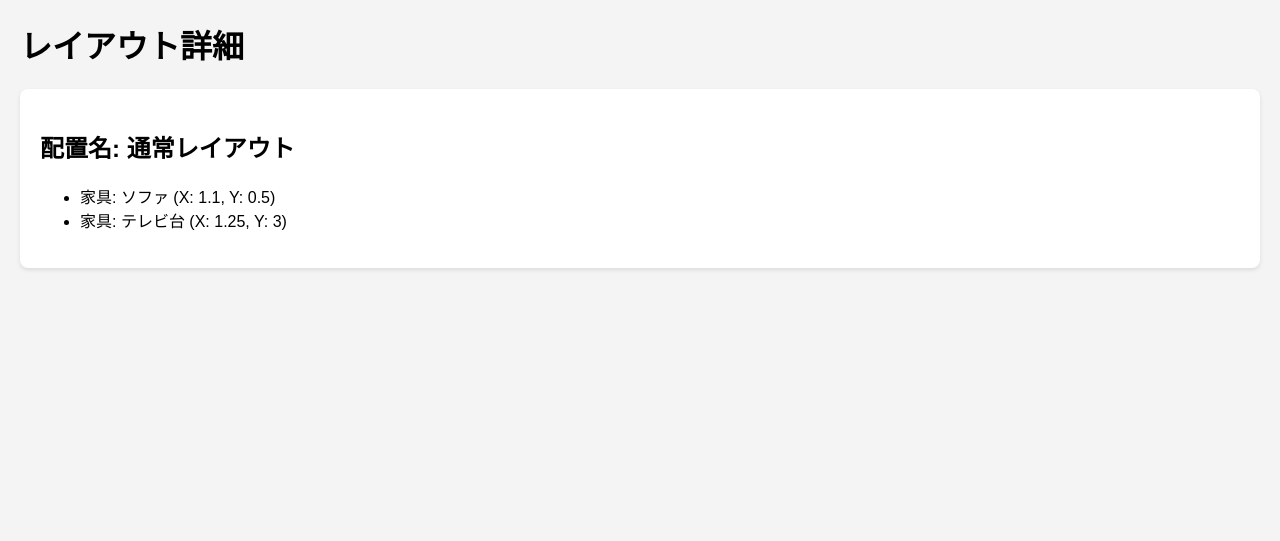
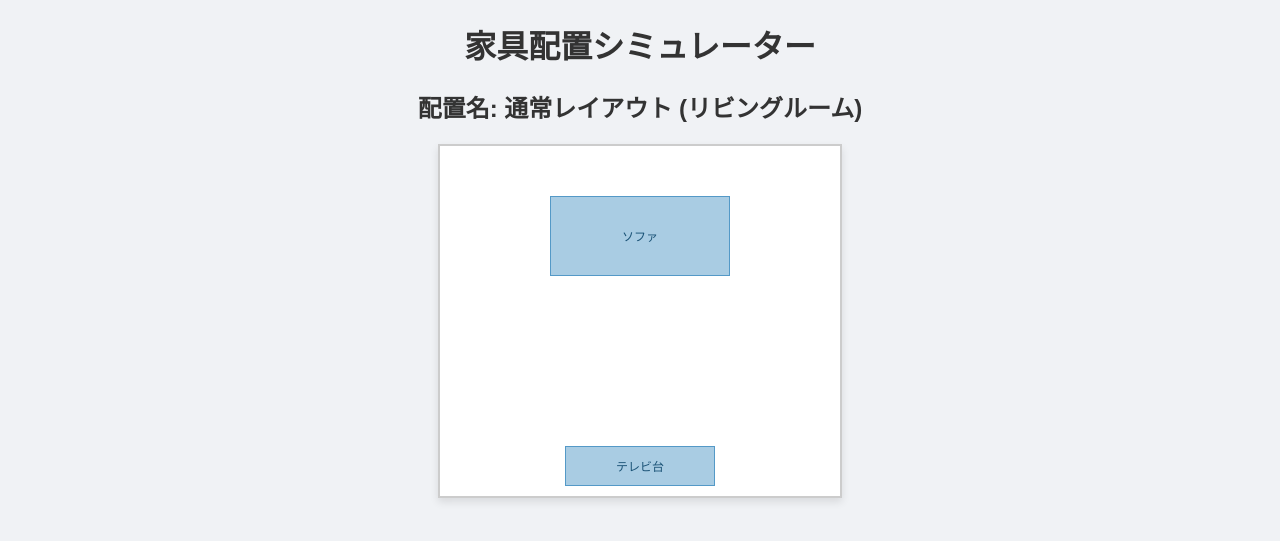
Before and after one commit to Takumi0402/db_placements_app, a Flask app: page / in a window 1280 px wide. Shown: the top 541 px of the page. Run offline with Flask 3, Linux system fonts and the light colour scheme; data comes from the database, SQL or seed files in the repository.

Commit message:
Phase3: can move furniture in the room

```diff
--- a/static/css/style.css
+++ b/static/css/style.css
@@ -1,12 +1,37 @@
 body {
   font-family: sans-serif;
   margin: 20px;
-  background-color: #f4f4f4;
+  background-color: #f0f2f5;
+  color: #333;
 }
 
-#layout-info {
+h1,
+h2 {
+  text-align: center;
+}
+
+/* 部屋のコンテナのスタイル */
+#room-container {
   background-color: #fff;
-  padding: 20px;
-  border-radius: 8px;
-  box-shadow: 0 2px 4px rgba(0, 0, 0, 0.1);
+  border: 2px solid #ccc;
+  margin: 20px auto; /* 中央揃え */
+  position: relative; /* 家具を絶対位置で配置するための基準となります */
+  box-shadow: 0 4px 8px rgba(0, 0, 0, 0.1);
 }
+
+/* 家具のスタイル */
+.furniture-item {
+  background-color: #a9cce3; /* 家具の色 */
+  border: 1px solid #5499c7;
+  position: absolute; /* 部屋コンテナを基準に、座標で位置を指定します */
+  box-sizing: border-box; /* paddingとborderをwidth/heightに含める */
+  display: flex;
+  align-items: center;
+  justify-content: center;
+  font-size: 12px;
+  color: #1a5276;
+  cursor: grab; /* ドラッグできることを示すカーソル */
+  /* ★追加: テキスト選択を無効化 */
+  user-select: none;
+  -webkit-user-select: none;
+}
--- a/static/js/script.js
+++ b/static/js/script.js
@@ -1,47 +1,104 @@
-// HTMLドキュメントが完全に読み込まれたら、中のコードを実行します
 document.addEventListener("DOMContentLoaded", function () {
-  // APIからレイアウトIDが1のデータを取得します
+  const SCALE = 100; // 1メートル = 100ピクセル
+  const roomContainer = document.getElementById("room-container");
+
+  let activeItem = null;
+  let isDragging = false;
+  let offsetX = 0;
+  let offsetY = 0;
+
   fetch("/api/layouts/1")
     .then((response) => {
-      // サーバーからの返答をJSON形式に変換します
-      if (!response.ok) {
-        throw new Error("ネットワークの応答が正しくありませんでした");
-      }
+      if (!response.ok) throw new Error("Network response was not ok");
       return response.json();
     })
     .then((data) => {
-      // データを正しく受け取れた場合の処理
-      console.log("取得したデータ:", data); // まずはコンソールでデータを確認します
-
-      // HTML内のデータを表示したい場所（要素）を取得します
-      const layoutInfoDiv = document.getElementById("layout-info");
-
-      // 「読み込み中...」の表示を消します
-      layoutInfoDiv.innerHTML = "";
-
-      if (data.length === 0) {
-        layoutInfoDiv.textContent = "データが見つかりませんでした。";
-        return;
-      }
-
-      // 見出しを追加します
-      const title = document.createElement("h2");
-      title.textContent = `配置名: ${data[0].placement_name}`;
-      layoutInfoDiv.appendChild(title);
-
-      // 取得した家具のリストを作成します
-      const ul = document.createElement("ul");
-      data.forEach((item) => {
-        const li = document.createElement("li");
-        li.textContent = `家具: ${item.furniture_name} (X: ${item.pos_x}, Y: ${item.pos_y})`;
-        ul.appendChild(li);
-      });
-      layoutInfoDiv.appendChild(ul);
+      if (data.length === 0) return;
+      renderLayout(data);
     })
     .catch((error) => {
-      // データ取得に失敗した場合の処理
       console.error("データの取得に失敗しました:", error);
-      const layoutInfoDiv = document.getElementById("layout-info");
-      layoutInfoDiv.textContent = "データの読み込みに失敗しました。";
+      document.getElementById("layout-name").textContent =
+        "データの読み込みに失敗しました。";
     });
+
+  function renderLayout(layoutData) {
+    const layoutNameH2 = document.getElementById("layout-name");
+    const firstItem = layoutData[0];
+    layoutNameH2.textContent = `配置名: ${firstItem.placement_name} (${firstItem.room_name})`;
+    roomContainer.style.width = `${firstItem.room_width * SCALE}px`;
+    roomContainer.style.height = `${firstItem.room_depth * SCALE}px`;
+    roomContainer.innerHTML = "";
+
+    layoutData.forEach((item) => {
+      const furnitureDiv = document.createElement("div");
+      furnitureDiv.className = "furniture-item";
+      furnitureDiv.textContent = item.furniture_name;
+      furnitureDiv.dataset.furnitureId = item.furniture_id;
+      furnitureDiv.style.width = `${item.furniture_width * SCALE}px`;
+      furnitureDiv.style.height = `${item.furniture_depth * SCALE}px`;
+      furnitureDiv.style.left = `${item.pos_x * SCALE}px`;
+      furnitureDiv.style.top = `${item.pos_y * SCALE}px`;
+      furnitureDiv.style.transform = `rotate(${item.rotation}deg)`;
+      furnitureDiv.addEventListener("mousedown", dragStart);
+      roomContainer.appendChild(furnitureDiv);
+    });
+  }
+
+  function dragStart(e) {
+    // ★改良: テキストをクリックしても親要素を掴むようにする
+    if (e.target.classList.contains("furniture-item")) {
+      activeItem = e.target;
+    } else {
+      // テキストなど子要素がクリックされた場合は、親の.furniture-itemを探す
+      activeItem = e.target.closest(".furniture-item");
+    }
+
+    if (!activeItem) return;
+
+    isDragging = true;
+    activeItem.style.cursor = "grabbing";
+    activeItem.style.zIndex = 1000; // ドラッグ中の要素を最前面に
+    offsetX = e.clientX - activeItem.getBoundingClientRect().left;
+    offsetY = e.clientY - activeItem.getBoundingClientRect().top;
+  }
+
+  function drag(e) {
+    if (!isDragging || !activeItem) return;
+
+    // マウスの動きに合わせて家具の座標を更新
+    let newX = e.clientX - roomContainer.getBoundingClientRect().left - offsetX;
+    let newY = e.clientY - roomContainer.getBoundingClientRect().top - offsetY;
+
+    // --- ★ここからが範囲制限のロジック ---
+    const roomRect = roomContainer.getBoundingClientRect();
+    const itemRect = activeItem.getBoundingClientRect();
+
+    // X座標の最小値・最大値を計算
+    const minX = 0;
+    const maxX = roomRect.width - itemRect.width;
+    // Y座標の最小値・最大値を計算
+    const minY = 0;
+    const maxY = roomRect.height - itemRect.height;
+
+    // 計算した座標が範囲内に収まるように調整
+    newX = Math.max(minX, Math.min(newX, maxX));
+    newY = Math.max(minY, Math.min(newY, maxY));
+
+    activeItem.style.left = `${newX}px`;
+    activeItem.style.top = `${newY}px`;
+  }
+
+  function dragEnd() {
+    if (activeItem) {
+      activeItem.style.cursor = "grab";
+      activeItem.style.zIndex = ""; // z-indexを元に戻す
+    }
+
+    isDragging = false;
+    activeItem = null;
+  }
+
+  document.addEventListener("mousemove", drag);
+  document.addEventListener("mouseup", dragEnd);
 });
--- a/templates/index.html
+++ b/templates/index.html
@@ -4,18 +4,17 @@
     <meta charset="UTF-8" />
     <meta name="viewport" content="width=device-width, initial-scale=1.0" />
     <title>家具配置シミュレーター</title>
-    <!-- CSSファイルを読み込みます -->
     <link rel="stylesheet" href="/static/css/style.css" />
   </head>
   <body>
-    <h1>レイアウト詳細</h1>
+    <h1>家具配置シミュレーター</h1>
+    <h2 id="layout-name">レイアウトを読み込み中...</h2>
 
-    <!-- JavaScriptがここにデータを表示します -->
-    <div id="layout-info">
-      <p>データを読み込み中...</p>
+    <!-- ここが部屋と家具を描画するためのコンテナになります -->
+    <div id="room-container">
+      <!-- JavaScriptがこの中に家具を描画します -->
     </div>
 
-    <!-- JavaScriptファイルを最後に読み込みます -->
     <script src="/static/js/script.js"></script>
   </body>
 </html>
```
